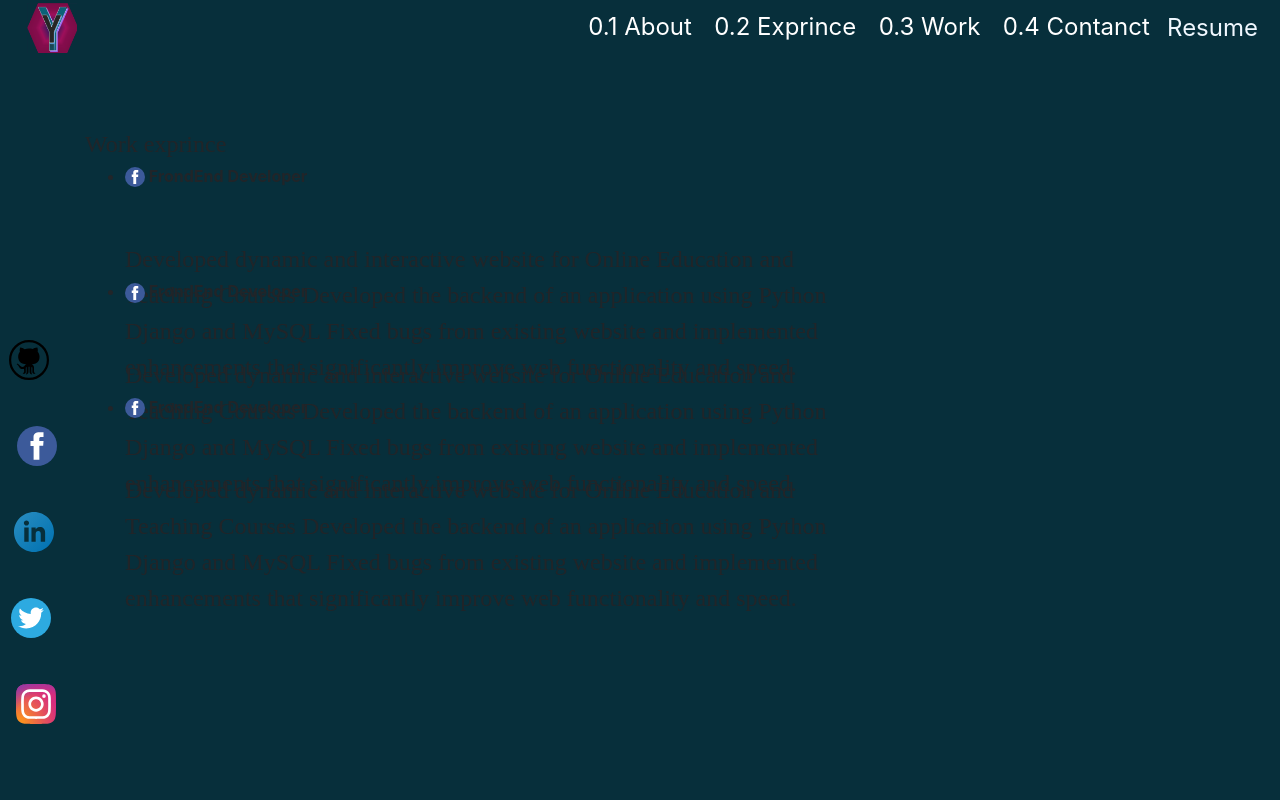
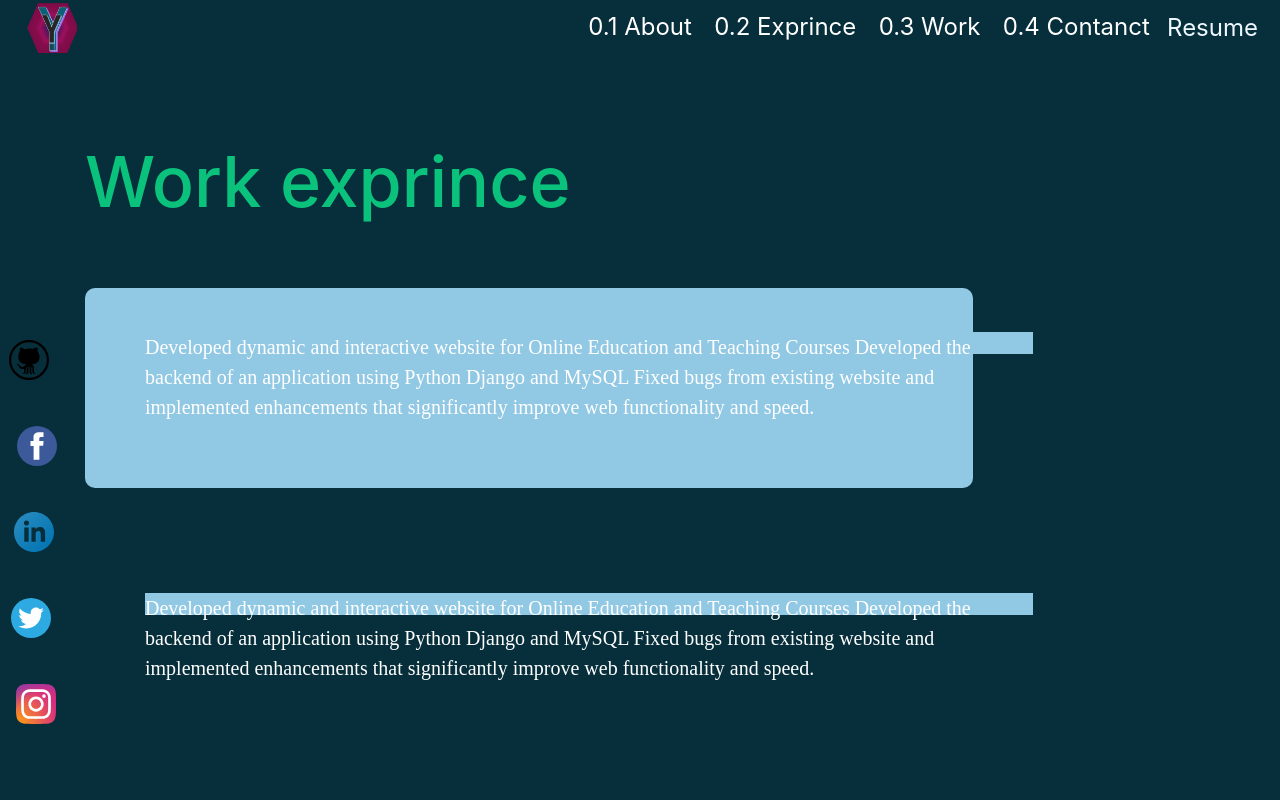
Before and after one commit to berhane02/webPort, a React (Create React App) app in the folder react-webpro/: page /Work in a window 1280 px wide. Shown: the top 800 px of the page. Built offline with nearby package versions, Linux system fonts and the light colour scheme; the HTML template or start-up script is replaced by a standard one.

Commit message:
add work history to portofile

```diff
--- a/react-webpro/src/component/Pages/Work.css
+++ b/react-webpro/src/component/Pages/Work.css
@@ -1,3 +1,41 @@
 .body{
     width: 100%;
 }
+.container {
+    display: flex;
+    flex-direction: column;
+    justify-content: space-evenly;
+    margin-bottom: 10%;
+
+
+}
+.container h1 {
+    font-size: 70px;
+
+}
+
+.history {
+    align-items: center;
+}
+.history .list {
+    position: relative;
+    display: inline-block;
+    width: 80%;
+    height: 200px;
+    margin-top: 5%;
+
+    border-radius: 10px;
+
+}
+.history :nth-child(1){
+    background: #91c8e4;
+}
+.history div p {
+    margin-top: px;
+    width: 100%;
+    color: white;
+    position: absolute;
+    font-size: 20px;
+    margin-left: 60px;
+
+}
--- a/react-webpro/src/component/Pages/Work.js
+++ b/react-webpro/src/component/Pages/Work.js
@@ -7,42 +7,36 @@ class Work extends Component {
 
             <section className="container" id="work">
                 <div id="left">
-                    <p> Work exprince</p>
+                    <h1> Work exprince</h1>
                 </div>
-                <div id="right">
-                    <ul className="work">
-                        <li className="A">
-                            <img src= {Logo} alt="Y"/>
-                            <span>
-                                <strong> FrondEnd Developer </strong>
+                <div className = "history">
+
+                        <div className= "list">
+
+
                                 <p>     Developed dynamic and interactive website for Online Education and Teaching Courses
                                         Developed the backend of an application using Python Django and MySQL
                                         Fixed bugs from existing website and implemented enhancements that significantly improve web functionality and speed.
                                 </p>
-                            </span>
-                        </li>
-                        <li className="A">
-                            <img src= {Logo} alt="Y"/>
-                            <span>
-                                <strong> FrondEnd Developer </strong>
+                        </div>
+                        <div className= "list">
                                 <p>     Developed dynamic and interactive website for Online Education and Teaching Courses
                                         Developed the backend of an application using Python Django and MySQL
                                         Fixed bugs from existing website and implemented enhancements that significantly improve web functionality and speed.
                                 </p>
-                            </span>
-                        </li>
-                        <li className="A">
-                            <img src= {Logo} alt="Y"/>
-                            <span>
-                                <strong> FrondEnd Developer </strong>
+
+                        </div>
+                        <div className= "list">
+
+
                                 <p>     Developed dynamic and interactive website for Online Education and Teaching Courses
                                         Developed the backend of an application using Python Django and MySQL
                                         Fixed bugs from existing website and implemented enhancements that significantly improve web functionality and speed.
                                 </p>
-                            </span>
-                        </li>
-                    </ul>
-                </div>
+
+                        </div>
+                    </div>
+
             </section>
 
 
```
